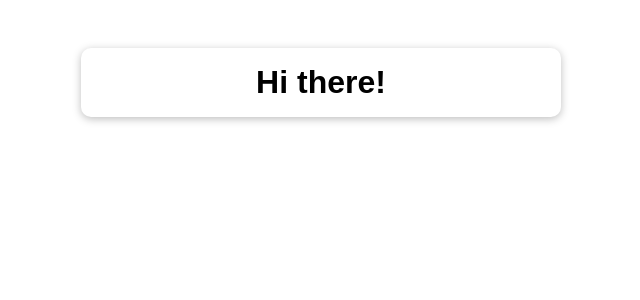
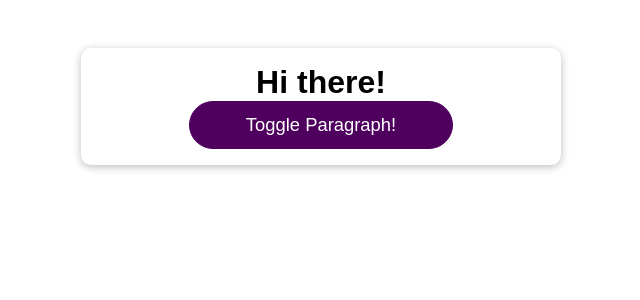
Before and after one commit to MarcinSQL/react-behimd-the-scenes, a React (Create React App) app: page / in a window 1280 px wide. Shown: the top 300 px of the page, without its empty margins (319-959 px from the left). Built offline with nearby package versions, Linux system fonts and the light colour scheme.

Commit message:
Added toggling the paragraph

```diff
--- a/src/App.css
+++ b/src/App.css
@@ -5,6 +5,7 @@
   background: white;
   box-shadow: 0 2px 8px rgba(0, 0, 0, 0.26);
   border-radius: 10px;
+  text-align: center;
 }
 
 .app h1 {
--- a/src/App.js
+++ b/src/App.js
@@ -1,11 +1,19 @@
-import React from 'react';
+import React, { useState } from "react";
 
-import './App.css';
+import "./App.css";
+import Button from "./components/UI/Button/Button";
 
 function App() {
+  const [showParagraph, setShowParagraph] = useState(false);
+
+  const toggleParagraphHandler = () => {
+    setShowParagraph((prevShowParagraph) => !prevShowParagraph);
+  };
   return (
     <div className="app">
       <h1>Hi there!</h1>
+      {showParagraph && <p>This is new!</p>}
+      <Button onClick={toggleParagraphHandler}>Toggle Paragraph!</Button>
     </div>
   );
 }
```
